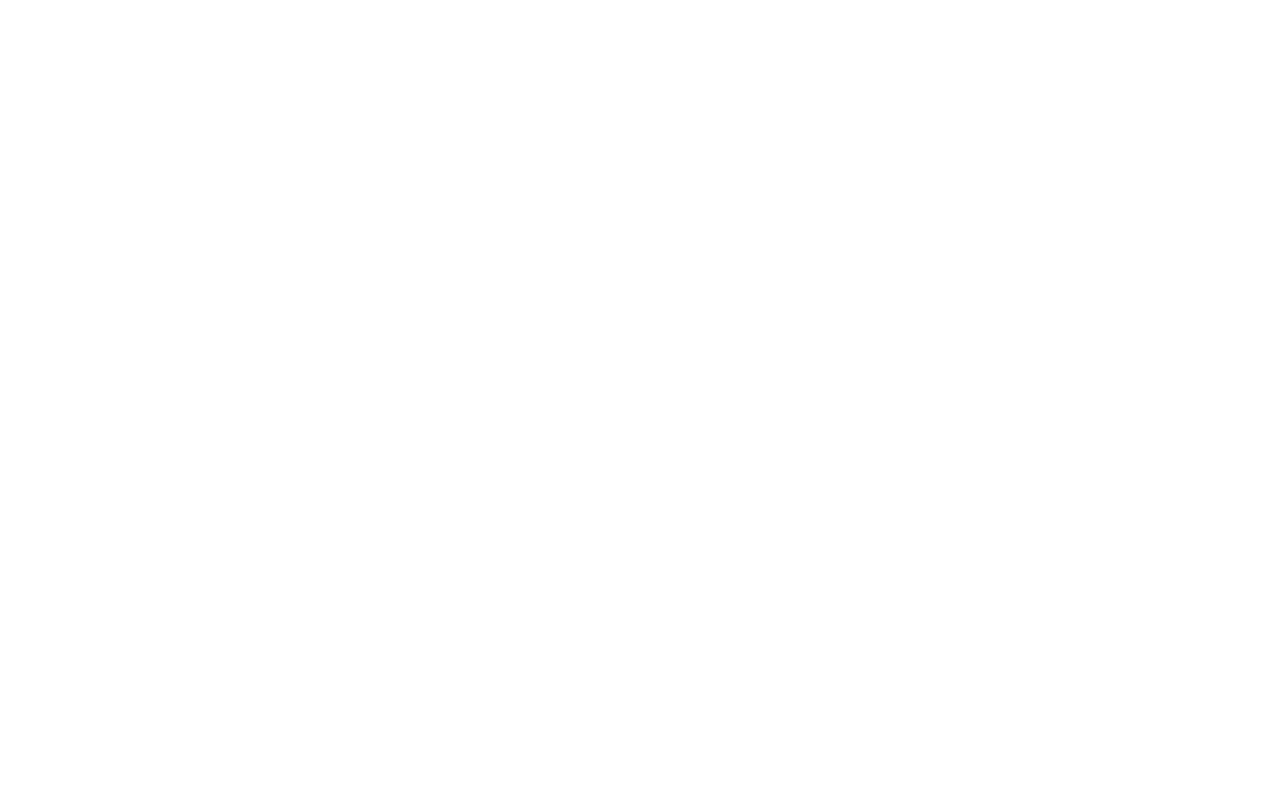
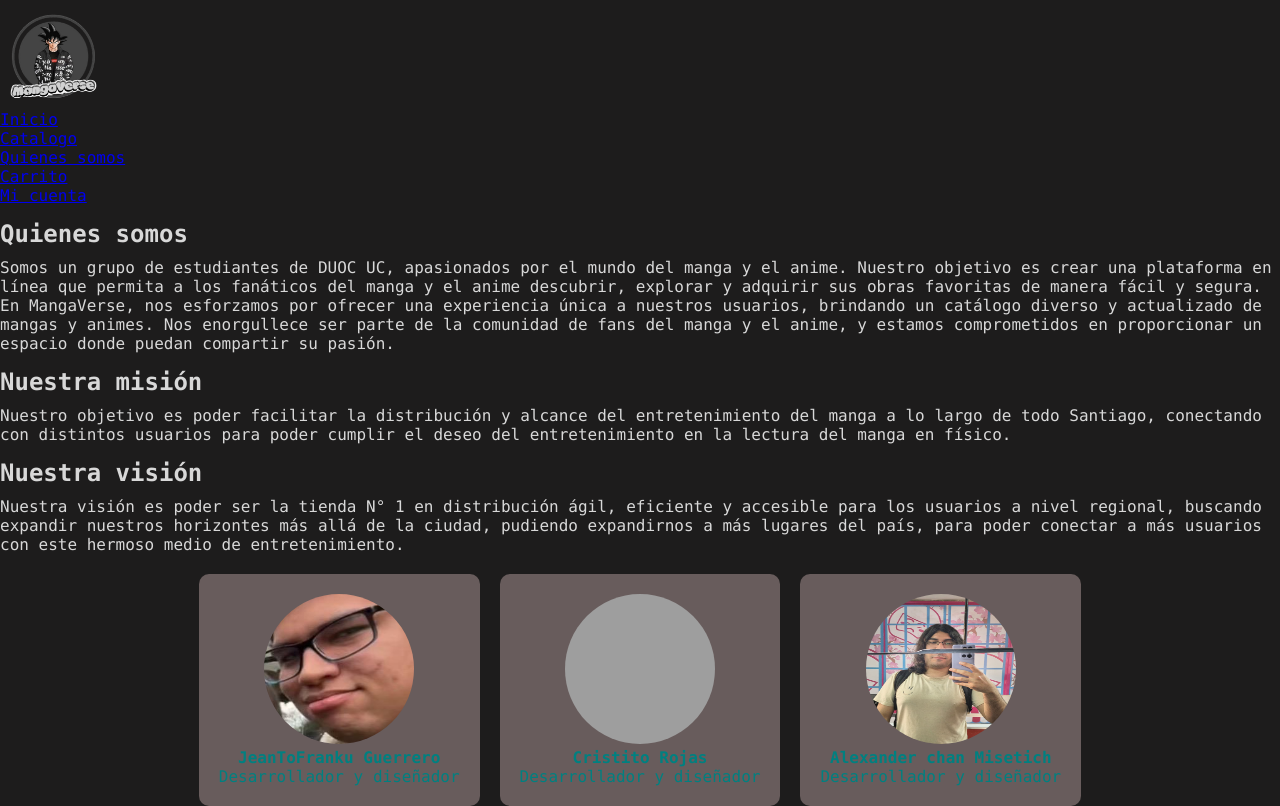
Before and after one commit to Yofrein/MangaVerse, a plain HTML site: page quienes-somos.html in a window 1280 px wide. Drawn offline with Linux system fonts and the light colour scheme; grey boxes are pictures that could not be loaded.

Commit message:
Creación quienes somos y agregados más estilos

```diff
--- a/css/estilos.css
+++ b/css/estilos.css
@@ -15,7 +15,6 @@
     padding: 15px 30px;
 }
 
-
 .logo {
     height: 120px;
     width: auto;
@@ -27,10 +26,47 @@
     margin-top: -10px;
 }
 
-
 .metricas{
     display: flex;
     justify-content: space-around;
     flex-wrap: wrap;
     margin-top: 15px;
 }
+
+.quienes-somos {
+    display: flex;
+    justify-content: space-around;
+    flex-wrap: wrap;
+    margin-top: 15px;
+    color: rgb(216, 216, 216);
+}
+
+.quienes-somos h1 {
+    font-size: 24px;
+    margin-bottom: 10px;
+    display: flex;
+    justify-content: space-between;
+    width: 100%;
+}
+
+.tarjetas {
+    display: flex;
+    justify-content: center;
+    gap: 20px;
+    flex-wrap: wrap;
+    margin-top: 20px;
+}
+
+.tarjetas-creadores {
+    background-color: rgb(104, 92, 92);
+    color: teal;
+    padding: 20px;
+    border-radius: 10px;
+    text-align: center;
+}
+
+.tarjetas-creadores img {
+    width: 150px;
+    height: 150px;
+    border-radius: 50%;
+}
--- a/quienes-somos.html
+++ b/quienes-somos.html
@@ -0,0 +1,76 @@
+<!DOCTYPE html>
+<html lang="es">
+    <head>
+        <meta charset="UTF-8">
+        <meta name="viewport" content="width=device, initial-scale=1.0"/>
+        <title>MangaVerse</title>
+        <link rel="stylesheet" href="css/estilos.css">
+
+        <!-- Icono de página -->
+        <link rel="icon" type="image/x-icon" href="img/Logo2.png">
+
+    </head>
+
+    <body>
+        <header>
+            <!-- Titulo de página -->
+            <a href="index.html" class="logo">
+            <img src="img/Logo.png" alt="" class="logo"/>
+            </a>
+
+            <nav class="navbar">
+                <ul class="nav-links">
+                    <li> <a href="index.html">Inicio</a></li>
+                    <li> <a href="catalogo.html">Catalogo</a></li>
+                    <li> <a href="quienes-somos.html">Quienes somos</a></li>
+                    <li> <a href="carrito.html">Carrito</a></li>
+                    <li> <a href="mi-cuenta.html">Mi cuenta</a></li>
+                </ul>
+            </nav>
+
+            <main>
+                <section class="quienes-somos">
+                    <h1>Quienes somos</h1>
+                    <p>Somos un grupo de estudiantes de DUOC UC, apasionados por el mundo del manga y el anime. Nuestro objetivo es crear una plataforma en línea que permita a los fanáticos del manga y el anime descubrir, explorar y adquirir sus obras favoritas de manera fácil y segura.</p>
+                    <p>En MangaVerse, nos esforzamos por ofrecer una experiencia única a nuestros usuarios, brindando un catálogo diverso y actualizado de mangas y animes. Nos enorgullece ser parte de la comunidad de fans del manga y el anime, y estamos comprometidos en proporcionar un espacio donde puedan compartir su pasión.</p>
+                </section>
+
+                <section class="quienes-somos">
+                    <h1>Nuestra misión</h1>
+                    <p>Nuestro objetivo es poder facilitar la distribución y alcance del entretenimiento del manga a lo largo de todo Santiago, conectando con distintos usuarios para poder cumplir el deseo del entretenimiento en la lectura del manga en físico. </p>
+                </section>
+
+                <section class="quienes-somos">
+                    <h1>Nuestra visión</h1>
+                    <p>Nuestra visión es poder ser la tienda N° 1 en distribución ágil, eficiente y accesible para los usuarios a nivel regional, buscando expandir nuestros horizontes más allá de la ciudad, pudiendo expandirnos a más lugares del país, para poder conectar a más usuarios con este hermoso medio de entretenimiento.</p>
+                </section>
+
+                <!-- Muestra de los creadores -->
+                 <section>
+                    <div class="tarjetas">
+
+                    <div class="tarjetas-creadores">
+                        <img src="img/Jean.jpeg" alt="">
+                        <h4>JeanToFranku Guerrero</h4>
+                        <p>Desarrollador y diseñador</p>
+                    </div>
+
+                    <div class="tarjetas-creadores">
+                        <img src="img/Cristo.jpeg" alt="">
+                        <h4>Cristito Rojas</h4>
+                        <p>Desarrollador y diseñador</p>
+                    </div>
+
+                    <div class="tarjetas-creadores">
+                        <img src="img/Alex.jpg" alt="">
+                        <h4>Alexander chan Misetich</h4>
+                        <p>Desarrollador y diseñador</p>
+                    </div>
+
+                    </div>
+                 </section>
+            </main>
+        </header>
+    </body>
+
+</html>
```
Also changed, not shown: css/menu.css (line endings or trailing spaces), img/Alex.jpg (added), img/Jean.jpeg (added), 1 other file.
